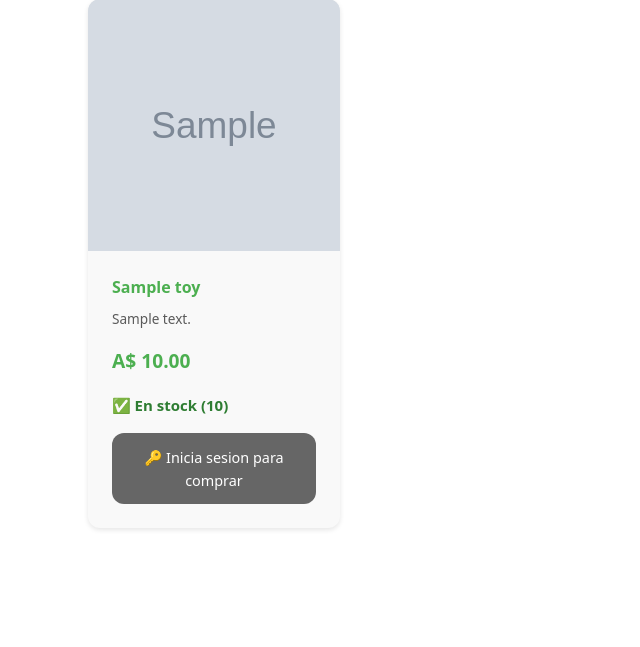
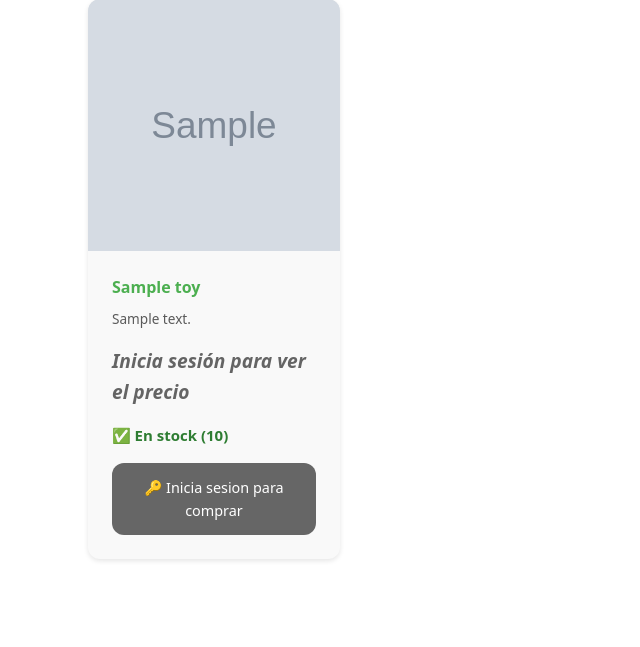
Before and after one commit to Esemanraro/Tienda, a Flask app: page / in a window 1280 px wide. Shown: the part 249-896 px from the top of the page, without its empty margins (0-640 px from the left). Before the commit the page ends 778 px from the top, so only its background shows below. Run offline with Flask 3, Linux system fonts and the light colour scheme; tables that the repository leaves empty hold one stand-in row (values such as "Sample post"); grey boxes marked "Sample" are stand-in pictures; parts of the project's set-up code (start-up, migrations or seed data) failed here and were passed over; some libraries are stand-ins or nearby versions.

Commit message:
Mask toy price for guests

```diff
--- a/templates/index.html
+++ b/templates/index.html
@@ -25,7 +25,11 @@
                 <div class="toy-content">
                     <h3>{{ toy.name }}</h3>
                     <p class="toy-description">{{ toy.description }}</p>
-                    <p class="toy-price">A$ {{ "%.2f"|format(toy.price) }}</p>
+                    {% if current_user.is_authenticated %}
+                        <p class="toy-price">A$ {{ "%.2f"|format(toy.price) }}</p>
+                    {% else %}
+                        <p class="toy-price toy-price--blurred">Inicia sesión para ver el precio</p>
+                    {% endif %}
                     {% set stock = toy.stock or 0 %}
                     {% if stock > 0 %}
                         <p class="toy-stock in-stock">✅ En stock ({{ stock }})</p>
@@ -125,6 +129,12 @@
     margin: 0 0 1rem 0;
 }
 
+.toy-price--blurred {
+    color: var(--text-color);
+    opacity: 0.75;
+    font-style: italic;
+}
+
 .toy-stock {
     margin: 0 0 1rem 0;
     font-weight: 600;
```
